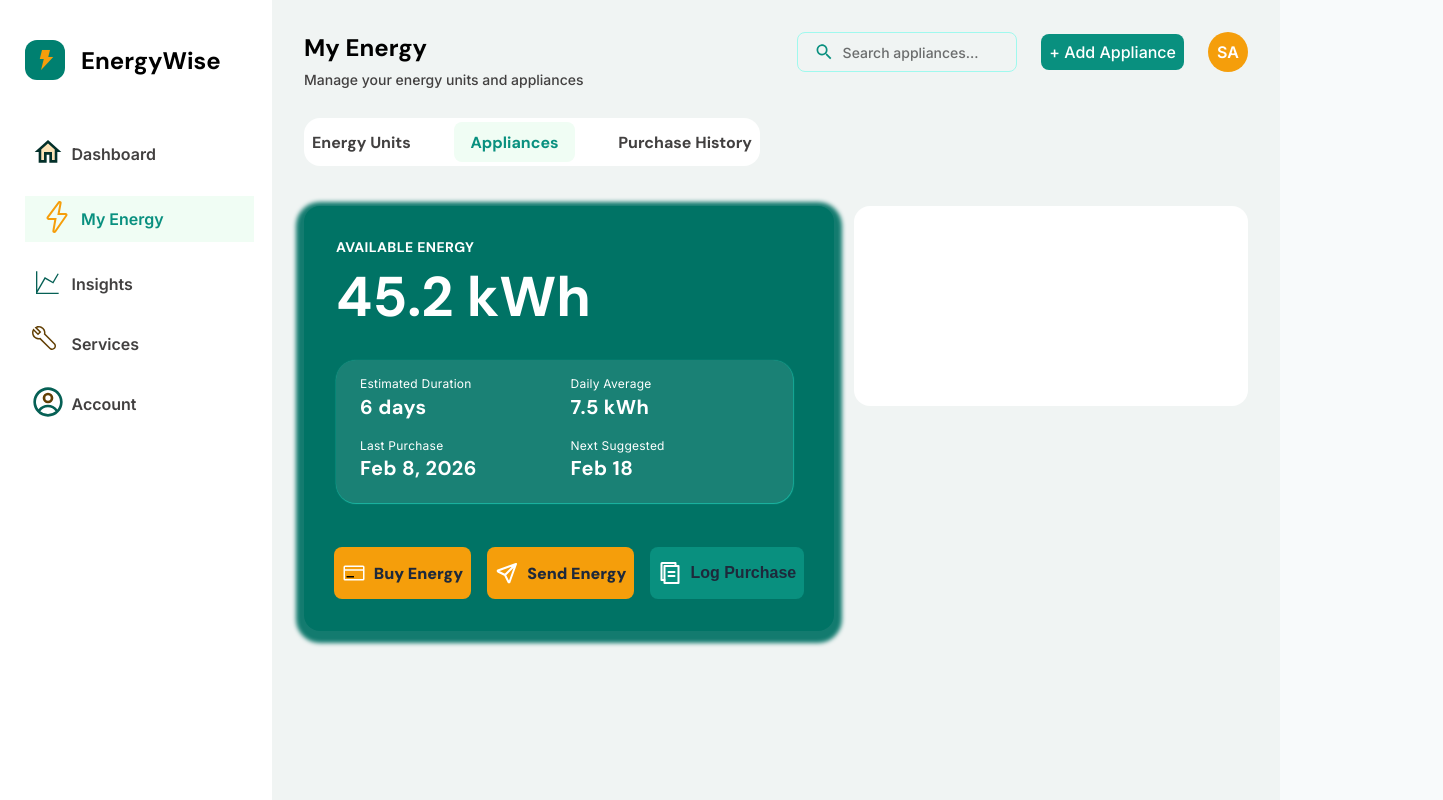
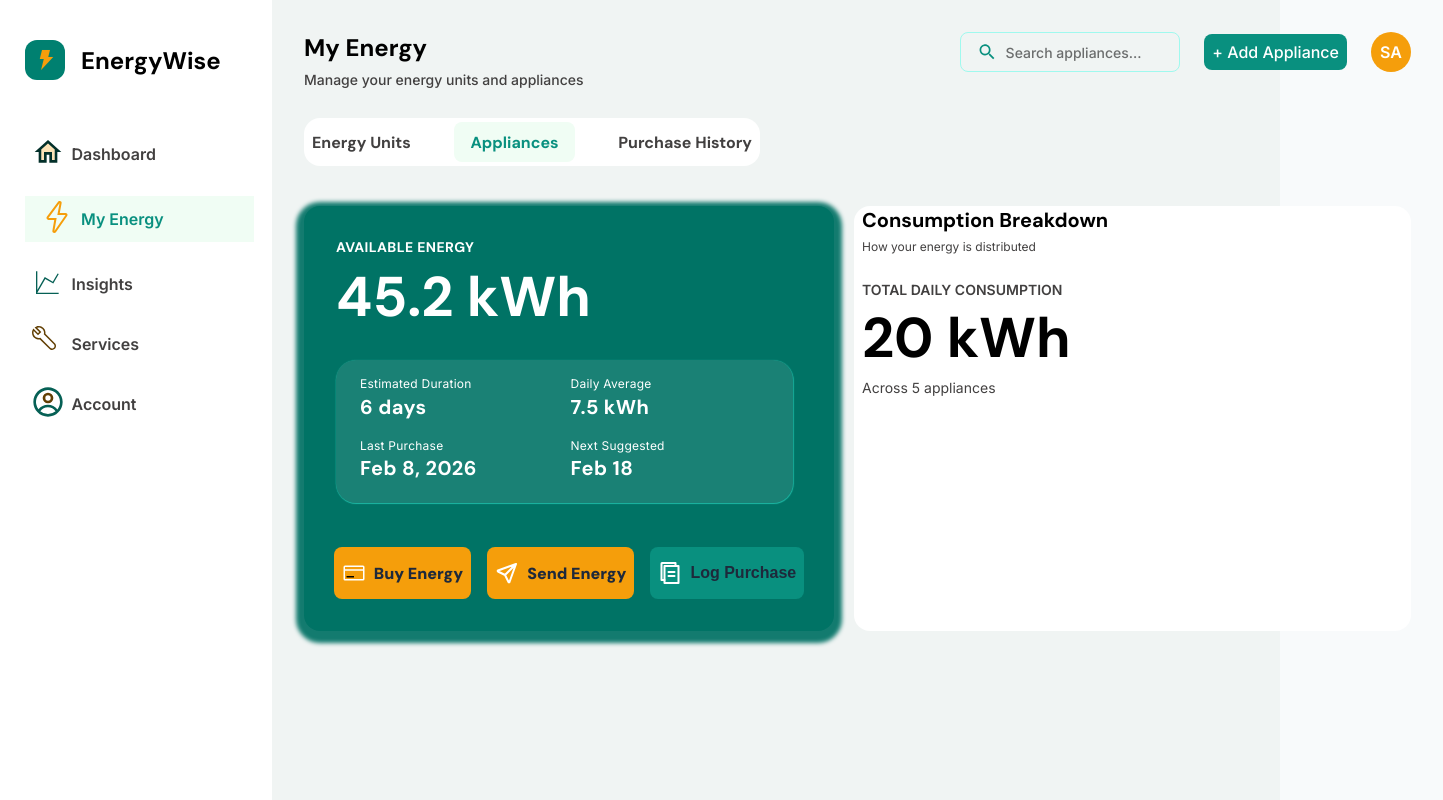
Before and after one commit to WTF-CapstoneProject-Team41/EnergyWise-frontend, a React (Vite) app: page /my-energy in a window 1280 px wide. Both pictures are taken after a click on the button "Appliances". Shown: the whole page, 1443 px wide, since content can reach past the window. Built offline with nearby package versions, Linux system fonts and the light colour scheme.

Commit message:
breakdown car- right card

```diff
--- a/src/pages/MyEnergy/tabs/Appliances.jsx
+++ b/src/pages/MyEnergy/tabs/Appliances.jsx
@@ -107,7 +107,23 @@ function Appliances() {
             </button>
           </div>
         </div>
-        <div style={{ background: "#ffffff", borderRadius: 16, height: 200 }} />
+        {/* right card */}
+        <div className={styles.breakdown}>
+          <div className={styles.containerTop}>
+            <div>
+              <h3 className={styles.breakdownTitle}>Consumption Breakdown</h3>
+              <p className={styles.breakdownSubtitle}>
+                How your energy is distributed
+              </p>
+            </div>
+            <div>
+              <p className={styles.totalLabel}>Total Daily Consumption</p>
+              <p className={styles.totalValue}>20 kWh</p>
+
+              <p className={styles.totalSub}>Across 5 appliances</p>
+            </div>
+          </div>
+        </div>
       </div>
     </div>
   );
--- a/src/pages/MyEnergy/tabs/Appliances.module.css
+++ b/src/pages/MyEnergy/tabs/Appliances.module.css
@@ -192,3 +192,58 @@
 .btnOutline:hover {
   background: rgba(255, 255, 255, 0.1);
 }
+
+/* right */
+.breakdown {
+  display: inline-flex;
+  padding: 0 299px 27px 8px;
+  flex-direction: column;
+  align-items: flex-start;
+  gap: 32px;
+  border-radius: 16px;
+  background: #fff;
+}
+.containerTop {
+  display: flex;
+  width: 250px;
+  flex-direction: column;
+  align-items: flex-start;
+  gap: 24px;
+}
+.breakdownTitle {
+  color: #000;
+  font-family: var(--font-heading);
+  font-size: 20px;
+  font-weight: 700;
+  line-height: 140%;
+}
+.breakdownSubtitle {
+  color: #424040;
+  font-family: var(--font-body);
+  font-size: 12px;
+  font-weight: 400;
+  line-height: 140%;
+  margin-top: 5px;
+}
+.totalLabel {
+  color: #424040;
+  font-family: var(--font-body);
+  font-size: 14px;
+  font-weight: 600;
+  line-height: 140%;
+  text-transform: uppercase;
+}
+.totalValue {
+  color: #000;
+  font-family: var(--font-heading);
+  font-size: 56px;
+  font-weight: 700;
+  line-height: 140%;
+}
+.totalSub {
+  color: #424040;
+  font-family: var(--font-body);
+  font-size: 14px;
+  font-weight: 400;
+  line-height: 140%;
+}
```
